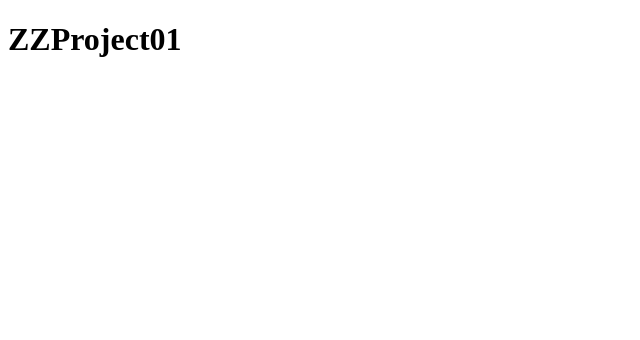
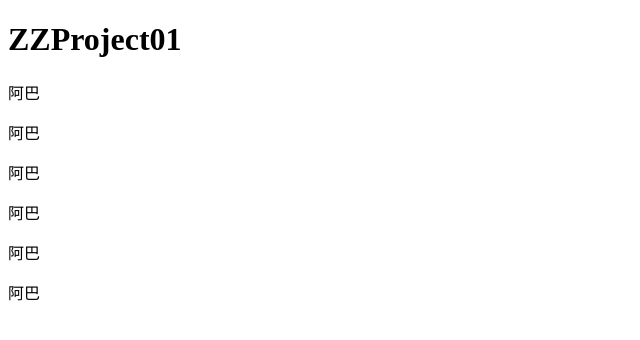
Before and after one commit to zhengyafei1998/ZZProject01, a plain HTML site: page index.html in a window 1280 px wide. Shown: the whole page, without its empty margins (0-640 px from the left). Drawn offline with Linux system fonts and the light colour scheme.

Commit message:
修改了 index.html

```diff
--- a/index.html
+++ b/index.html
@@ -7,5 +7,11 @@
 </head>
 <body>
     <h1>ZZProject01</h1>
+    <p>阿巴</p>
+    <p>阿巴</p>
+    <p>阿巴</p>
+    <p>阿巴</p>
+    <p>阿巴</p>
+    <p>阿巴</p>
 </body>
 </html>
```
